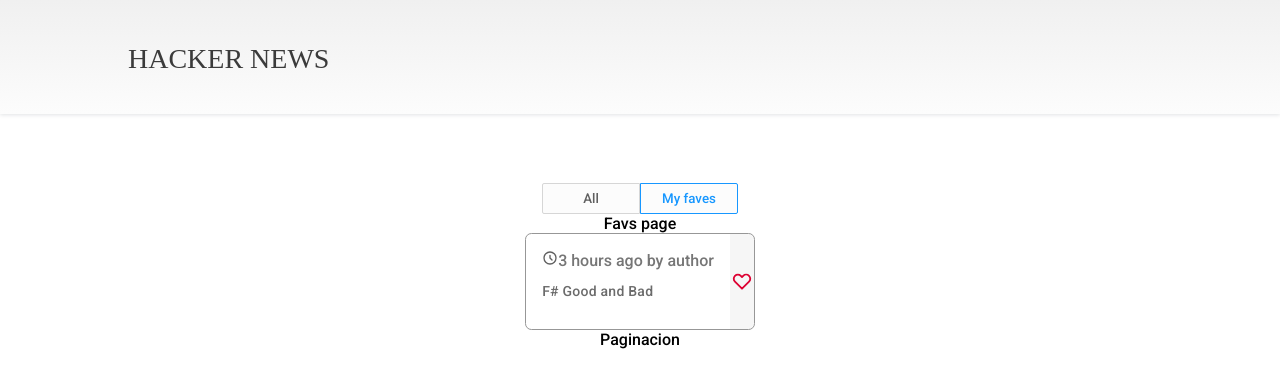
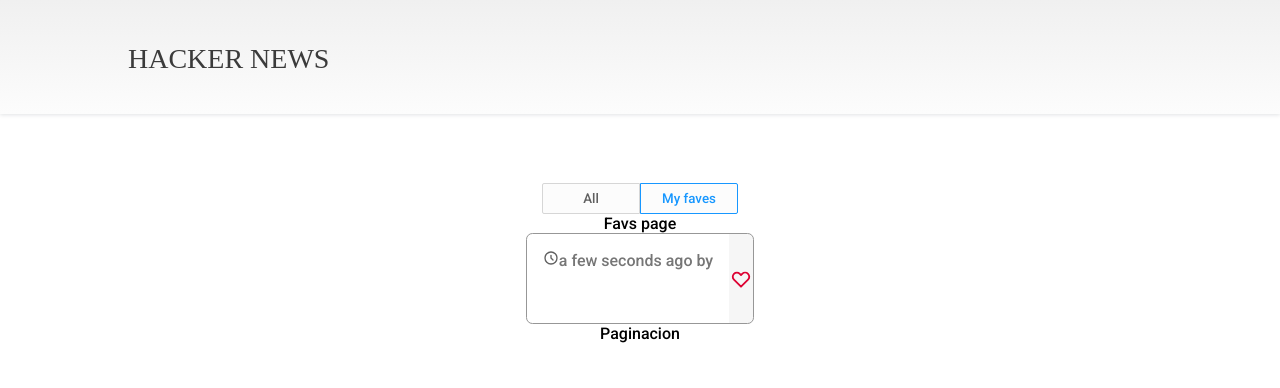
Before and after one commit to sofiaperezm/hacker-news-reign-test, a React (Create React App) app: page /favs in a window 1280 px wide. Shown: the top 388 px of the page. Built offline with nearby package versions, Linux system fonts and the light colour scheme.

Commit message:
populated all pages with posts and added relative time to create at

```diff
--- a/package.json
+++ b/package.json
@@ -7,6 +7,7 @@
     "@testing-library/react": "^12.1.2",
     "@testing-library/user-event": "^13.5.0",
     "classnames": "^2.3.1",
+    "dayjs": "^1.10.7",
     "react": "^17.0.2",
     "react-dom": "^17.0.2",
     "react-router-dom": "^6.1.1",
--- a/src/components/Post/Post.js
+++ b/src/components/Post/Post.js
@@ -1,8 +1,15 @@
 import styles from "./Post.module.css";
+import dayjs from "dayjs";
+import relativeTime from "dayjs/plugin/relativeTime";
+dayjs.extend(relativeTime);
 
-function Post() {
+function Post({ id, author, title, url, createdAt, isFav }) {
+  function navigateToPost() {
+    window.open(url);
+  }
+
   return (
-    <article className={styles.container}>
+    <article className={styles.container} onClick={navigateToPost}>
       <div className={styles.postContainer}>
         <svg
           xmlns="http://www.w3.org/2000/svg"
@@ -18,8 +25,10 @@
             d="M12 8v4l3 3m6-3a9 9 0 11-18 0 9 9 0 0118 0z"
           />
         </svg>
-        <span className={styles.date}>3 hours ago by author</span>
-        <h2 className={styles.title}>F# Good and Bad</h2>
+        <span className={styles.date}>
+          {dayjs(createdAt).fromNow()} by {author}
+        </span>
+        <h2 className={styles.title}>{title}</h2>
       </div>
       <div className={styles.favContainer}>
         <svg
--- a/src/components/Post/Post.module.css
+++ b/src/components/Post/Post.module.css
@@ -5,6 +5,7 @@
   border-radius: 0.4rem;
   border: solid 1px var(--ford-gray);
   background-color: var(--white);
+  cursor: pointer;
 }
 
 .container:hover {
--- a/src/pages/All.js
+++ b/src/pages/All.js
@@ -35,7 +35,6 @@
         posts.push(post);
       }
     });
-    console.log(posts);
     return posts;
     // TO DO: implement try and catch
   }
@@ -53,7 +52,14 @@
       />
       <div>
         {posts.map((post) => (
-          <Post key={post.id} />
+          <Post
+            key={post.id}
+            author={post.author}
+            title={post.storyTitle}
+            url={post.storyUrl}
+            createdAt={post.createdAt}
+            isFav={false}
+          />
         ))}
       </div>
     </Main>
```
Also changed, not shown: 1 other file (tests, documents, lock files or other folders).
